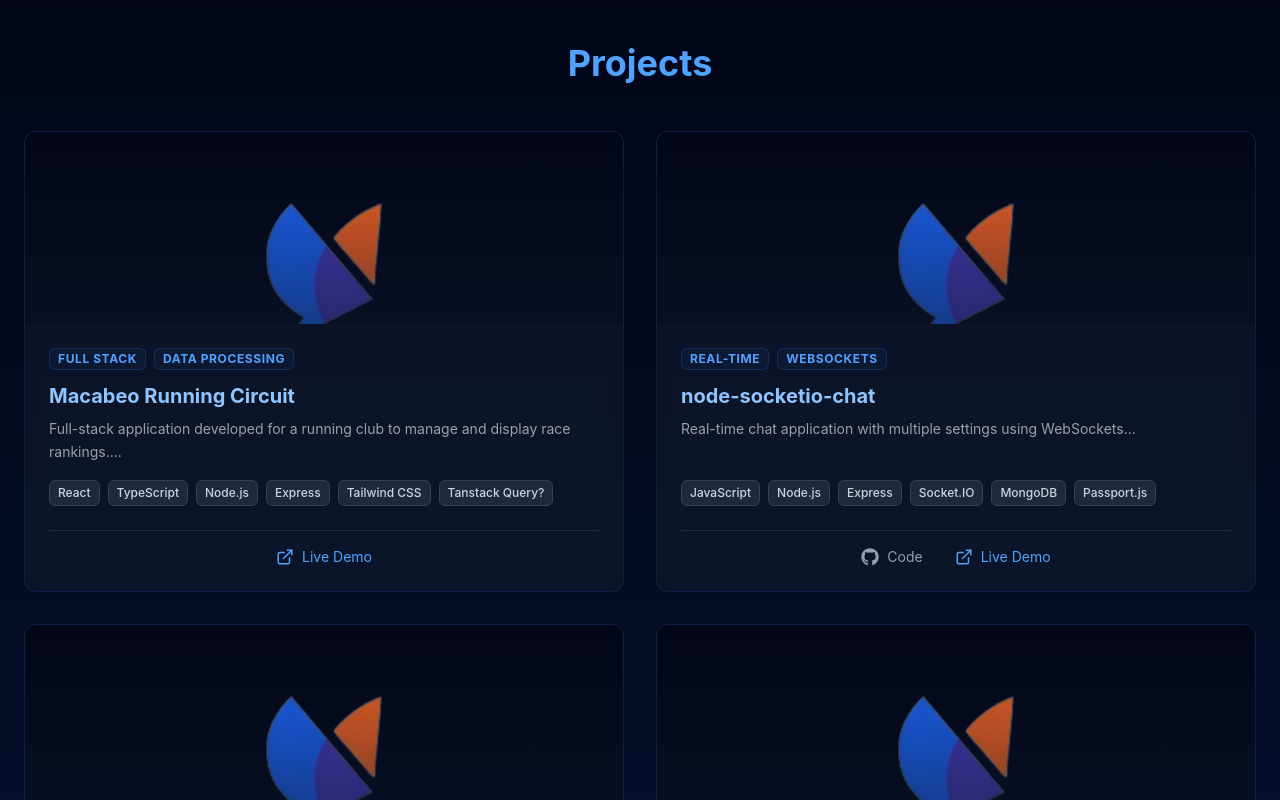
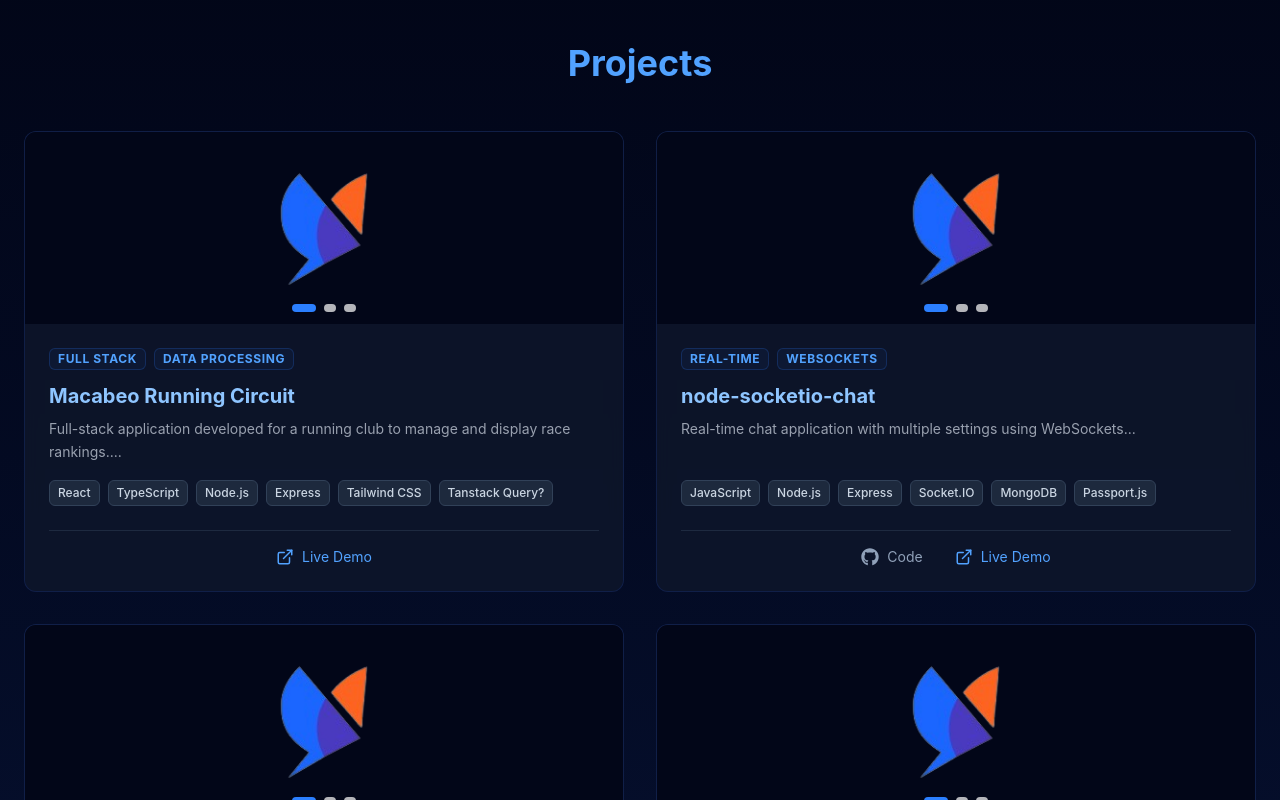
Before and after one commit to TochuGV/portfolio, a React (Vite) app: page / in a window 1280 px wide. Shown: the part 1300-2100 px from the top of the page. Built offline with nearby package versions, Linux system fonts and the light colour scheme.

Commit message:
fix(projects): make carousel indicators visible and remove image padding

```diff
--- a/src/components/projects/ProjectCard.tsx
+++ b/src/components/projects/ProjectCard.tsx
@@ -13,7 +13,7 @@ const ProjectCard = ({ project }: Props) => {
 
   return (
     <Card className="group overflow-hidden flex flex-col h-full hover:border-blue-500/30 transition-all duration-300 hover:-translate-y-2 hover:shadow-xl hover:shadow-blue-900/20">
-      <div className="relative h-48 overflow-hidden bg-slate-950 p-4 group">
+      <div className="relative h-48 overflow-hidden bg-slate-950 group">
         <Carousel
           media={project.images}
           currentIndex={currentIndex}
@@ -21,7 +21,7 @@ const ProjectCard = ({ project }: Props) => {
           onPrev={prevSlide}
           onGoTo={goToSlide}
         />
-        <div className="absolute inset-0 bg-linear-to-t from-slate-900/90 to-transparent opacity-60 pointer-events-none"></div>
+
       </div>
 
       <div className="p-6 flex flex-col grow">
--- a/src/components/ui/Carousel.tsx
+++ b/src/components/ui/Carousel.tsx
@@ -10,7 +10,7 @@ export const Carousel = ({ media, currentIndex, onNext, onPrev, onGoTo }: Props)
   if (!media || media.length === 0) return null;
 
   return (
-    <div className="relative w-full h-48 md:h-64 overflow-hidden rounded-t-xl group">
+    <div className="relative w-full h-full overflow-hidden">
       <div
         className="flex transition-transform duration-500 ease-out h-full"
         style={{ transform: `translateX(-${currentIndex * 100}%)` }}
@@ -47,7 +47,7 @@ export const Carousel = ({ media, currentIndex, onNext, onPrev, onGoTo }: Props)
                 key={index}
                 onClick={() => onGoTo && onGoTo(index)}
                 className={`h-2 rounded-full transition-all ${
-                  index === currentIndex ? "bg-blue-500 w-4" : "bg-white/50 w-2"
+                  index === currentIndex ? "bg-blue-500 w-6" : "bg-white/70 w-3 hover:bg-white"
                 }`}
               />
             ))}
```
